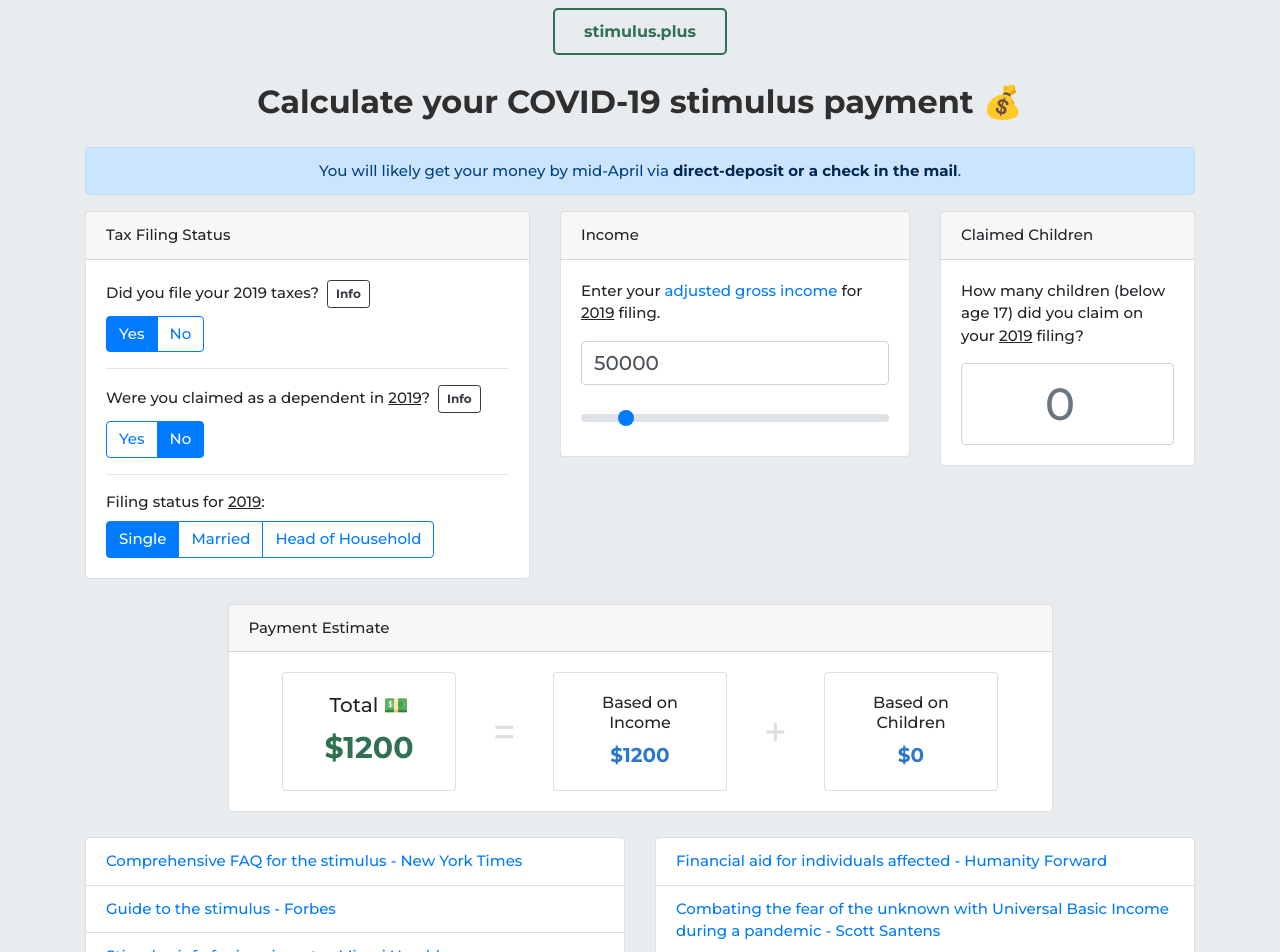
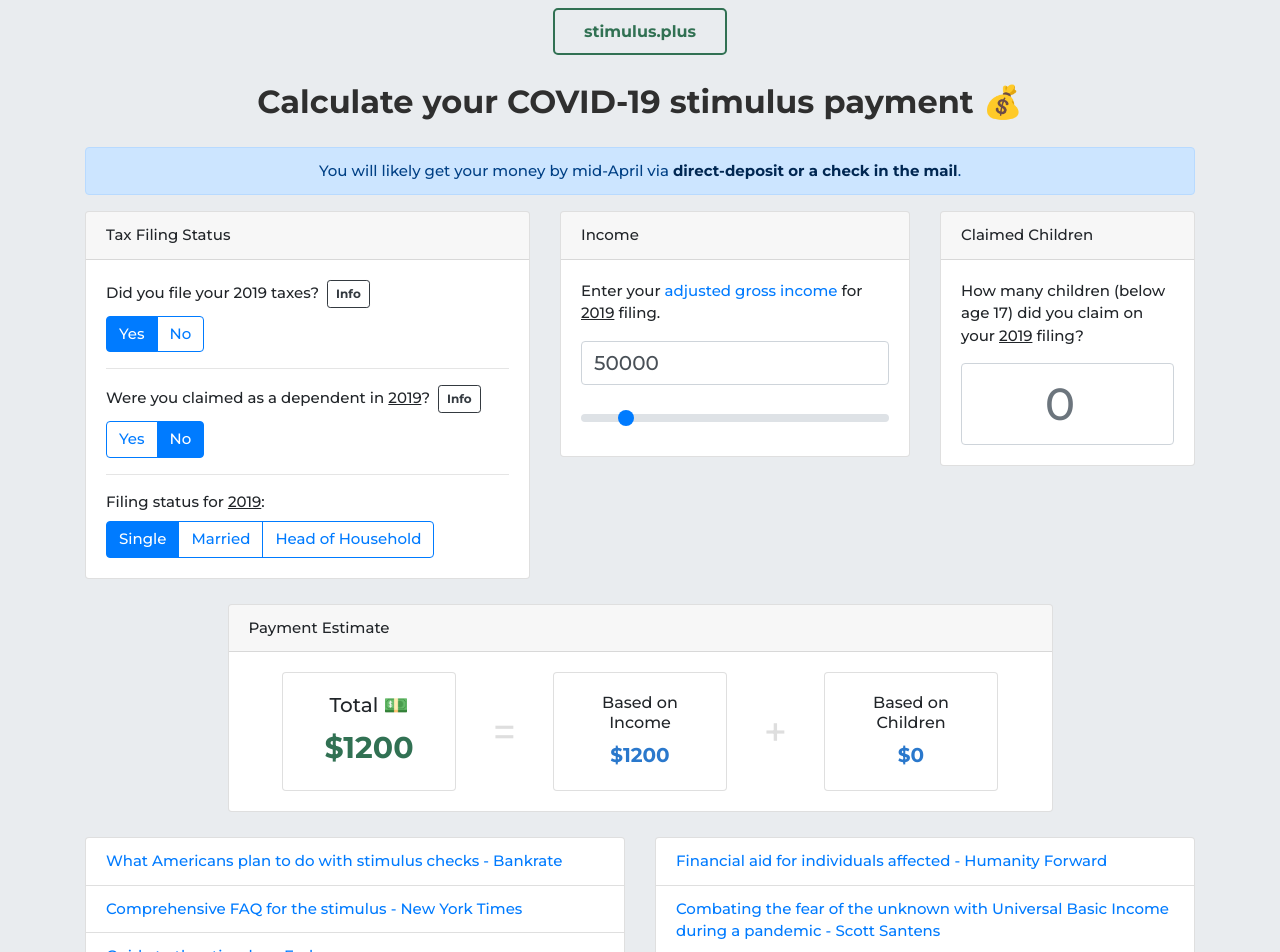
Before and after one commit to Voyager451/stimulus.plus, a Next.js app: page / in a window 1280 px wide. Shown: the top 952 px of the page. Built offline with nearby package versions, Linux system fonts and the light colour scheme.

Commit message:
Add resource

```diff
--- a/components/InfoCard.js
+++ b/components/InfoCard.js
@@ -11,6 +11,15 @@ const InfoCard = () => {
             <Col sm="6">
 
                 <ListGroup>
+
+                    <ListGroupItem
+                        tag="a"
+                        href="https://www.bankrate.com/banking/savings/rates/#survey"
+                        target="_blank"
+                        rel='noreferrer noopener'
+                    >
+                        What Americans plan to do with stimulus checks - Bankrate
+                    </ListGroupItem>
 
                     <ListGroupItem
                         tag="a"
--- a/package.json
+++ b/package.json
@@ -13,7 +13,7 @@
     "dev": "next",
     "build": "next build",
     "export": "next export -o docs",
-    "build-prod": "cross-env NODE_ENV=production npm install && npm run build && npm run export",
+    "build-prod": "git pull && cross-env NODE_ENV=production npm install && npm run build && npm run export",
     "start": "next start"
   },
   "dependencies": {
```
